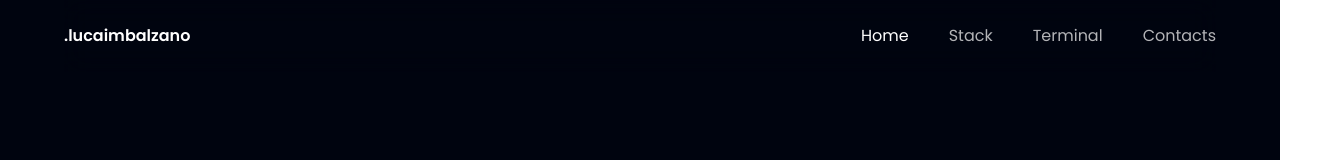
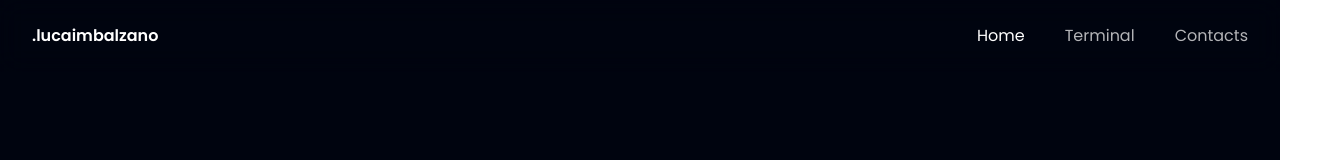
Before and after one commit to lucaimbalzano/pf.lucaimbalzano, a React (Vite) app: page / in a window 1280 px wide. Shown: the top 160 px of the page, 1344 px wide, since content can reach past the window. Built offline with nearby package versions, Linux system fonts and the light colour scheme.

Commit message:
fixed navbar on hoverSection & year

```diff
--- a/src/App.jsx
+++ b/src/App.jsx
@@ -20,13 +20,11 @@ export default function App() {
   }, [screenWidth]);
   return (
     <div className="bg-primary w-full overflow-hidden">
-      <div
-        className={`${styles.paddingXNav} ${styles.flexCenter} fixed w-full`}
-      >
-        <div className={`${styles.boxWidth}`}>
-          <Navbar />
+        <div className={`${styles.flexCenter} fixed w-full`}>
+          <div className="w-full">
+            <Navbar />
+          </div>
         </div>
-      </div>
 
       <div className={`bg-primary ${styles.flexStart} pt-10`}>
         <div className={`${styles.boxWidth}`}>
--- a/src/components/Footer.jsx
+++ b/src/components/Footer.jsx
@@ -1,6 +1,8 @@
 import styles from "../style";
 import { logo } from "../assets";
 import { socialMedia } from "../constants";
+
+const year = new Date().getFullYear()
 
 const Footer = () => (
   <section className={`${styles.flexCenter} ${styles.paddingY} flex-col`}>
@@ -22,7 +24,7 @@ const Footer = () => (
 
     <div className="w-full flex justify-between items-center md:flex-row flex-col pt-6 border-t-[1px] border-t-[#3F3E45]">
       <p className="font-poppins font-normal text-center text-[18px] leading-[27px] text-white">
-        Copyright Ⓒ 2024 .lucaimbalzano All Rights Reserved.
+        Copyright Ⓒ {year} .lucaimbalzano All Rights Reserved.
       </p>
 
       <section
--- a/src/components/HoverSection.jsx
+++ b/src/components/HoverSection.jsx
@@ -1,16 +1,35 @@
 "use client";
 import "./HoverSection.css";
-import { useState } from "react";
+import { useState, useEffect } from "react";
 import { motion } from "framer-motion";
 import useMousePosition from "./utils/useMousePosition";
 
 export default function HoverSection() {
   const [isHovered, setIsHovered] = useState(false);
+  const [isMobile, setIsMobile] = useState(false);
   const { x, y } = useMousePosition();
   const size = isHovered ? 400 : 40;
 
+  // Check if device is mobile or tablet
+  useEffect(() => {
+    const checkMobile = () => {
+      setIsMobile(window.innerWidth <= 1024);
+    };
+
+    // Check on initial load
+    checkMobile();
+
+    // Add event listener for window resize
+    window.addEventListener('resize', checkMobile);
+
+    // Clean up
+    return () => window.removeEventListener('resize', checkMobile);
+  }, []);
+
   return (
-    <main className="mainhoversection relative">
+    <main className="mainhoversection z-[-50]">
+      {!isMobile ? (
+        // Desktop version with hover effect
         <motion.div
           className="mask"
           animate={{
@@ -30,18 +49,37 @@ export default function HoverSection() {
           >
             <span>
               A visionary software architect, blending creativity and
-            expertise,sculpts seamless systems.
+              expertise, sculpts seamless systems.
             </span>
 
             <span>🎯 💻 🗺</span>
 
             <span>
-            Briging tech and strategy, they innovate pragmatically, crafting
+              Bringing tech and strategy, they innovate pragmatically, crafting
               resilient solutions
-            <span>that stand at the forefront of progress.</span>
+              <span> that stand at the forefront of progress.</span>
             </span>
           </p>
         </motion.div>
+      ) : (
+        // Mobile version with visible text
+        <div className="mobile-content px-4 py-6">
+          <p className="text-base space-y-4">
+            <span className="block mb-4">
+              A visionary software architect, blending creativity and
+              expertise, sculpts seamless systems.
+            </span>
+
+            <span className="block mb-4">🎯 💻 🗺</span>
+
+            <span className="block">
+              Bringing tech and strategy, they innovate pragmatically, crafting
+              resilient solutions
+              <span> that stand at the forefront of progress.</span>
+            </span>
+          </p>
+        </div>
+      )}
 
       <div className="bodyhoversection">
         <p>
--- a/src/components/Navbar.jsx
+++ b/src/components/Navbar.jsx
@@ -23,7 +23,7 @@ const Navbar = () => {
   }, []);
 
   return (
-    <nav className="w-full flex py-6 justify-between items-center backdrop-blur-md navbar">
+    <nav className="w-full flex py-6 justify-between items-center backdrop-blur-md navbar pl-8 pr-8 z-[100] fixed">
       {/* <img src={logo} alt="pflucaimbalzano" className="w-[84px] h-[72px]" /> */}
       <div
         className={`flex items-center justify-center ${
--- a/src/components/Stack.jsx
+++ b/src/components/Stack.jsx
@@ -33,7 +33,7 @@ const Stack = () => {
   return (
     <section
       id="stack"
-      className={`xs:mt-48 sm:mt-72 md:mt-0 ${layout.section}`}
+      className={`xs:mt-48 sm:mt-72 md:mt-0 ${layout.section} z-[-99]`}
     >
       <p className="uppercase text-gray-500">ABOUT</p>
       <div className={layout.sectionInfo}>
--- a/src/constants/index.js
+++ b/src/constants/index.js
@@ -5,10 +5,10 @@ export const navLinks = [
     id: "home",
     title: "Home",
   },
-  {
-    id: "stack",
-    title: "Stack",
-  },
+  // {
+  //   id: "stack",
+  //   title: "Stack",
+  // },
   {
     id: "terminal",
     title: "Terminal",
```
Lines whose indentation alone changed are shown as unchanged.
